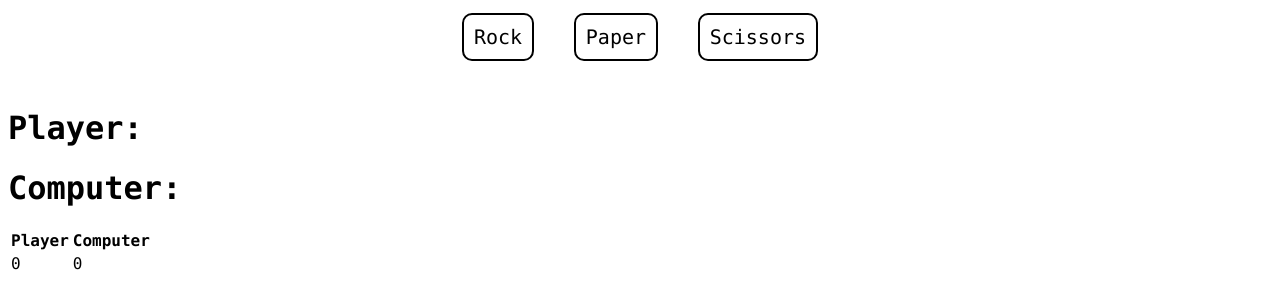
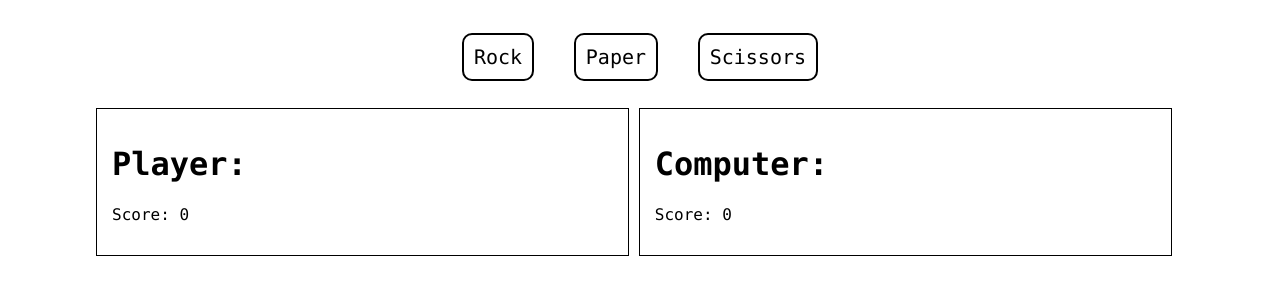
Before and after one commit to galencorey/rock-paper-scissors, a plain HTML site: page index.html in a window 1280 px wide. Drawn offline with nearby package versions, Linux system fonts and the light colour scheme.

Commit message:
more styling

```diff
--- a/index.html
+++ b/index.html
@@ -13,19 +13,15 @@
     <button class="choice" data-name="paper">Paper</button>
     <button class="choice" data-name="scissors">Scissors</button>
   </div>
-  <div>
-    <h1>Player: <span id="player-choice"></span></h1>
-    <h1>Computer: <span id="computer-choice"></span></h1>
+  <div class="game-container">
+    <div class="side">
+      <h1>Player: <span id="player-choice"></span></h1>
+      <p>Score: <span id="player-score">0</span></p>
+    </div>
+    <div class="side">
+      <h1>Computer: <span id="computer-choice"></span></h1>
+      <p>Score: <span id="computer-score">0</span></p>
+    </div>
   </div>
-  <table>
-    <tr>
-      <th>Player</th>
-      <th>Computer</th>
-    </tr>
-    <tr>
-      <td id="player-score">0</td>
-      <td id="computer-score">0</td>
-    </tr>
-  </table>
 </body>
 </html>
--- a/styles.css
+++ b/styles.css
@@ -1,5 +1,7 @@
 body{
   font-family: "Lucida Console", Monaco, monospace;
+  padding: 20px;
+  vertical-align: center;
 }
 
 button {
@@ -25,3 +27,15 @@ button:hover{
   height: 80px;
   text-align: center;
 }
+.side{
+  display: inline-block;
+  width: 49%;
+  margin: 0;
+  box-sizing: border-box;
+  border: 1px solid black;
+  padding: 15px;
+}
+.game-container{
+  width: 85vw;
+  margin: auto;
+}
```
